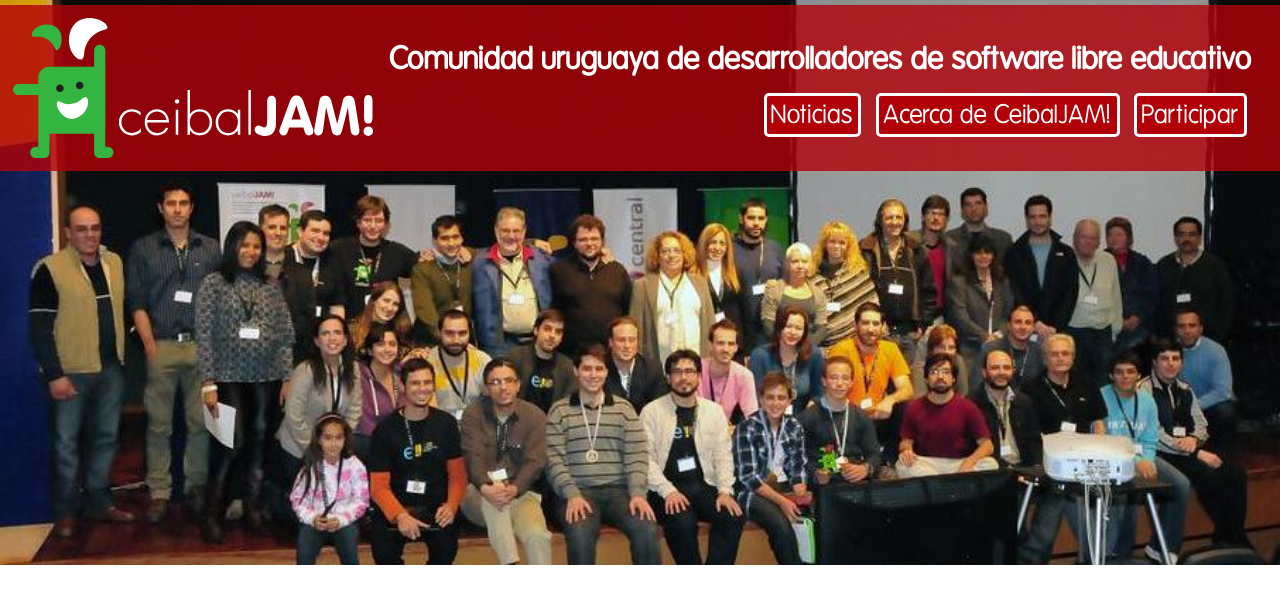
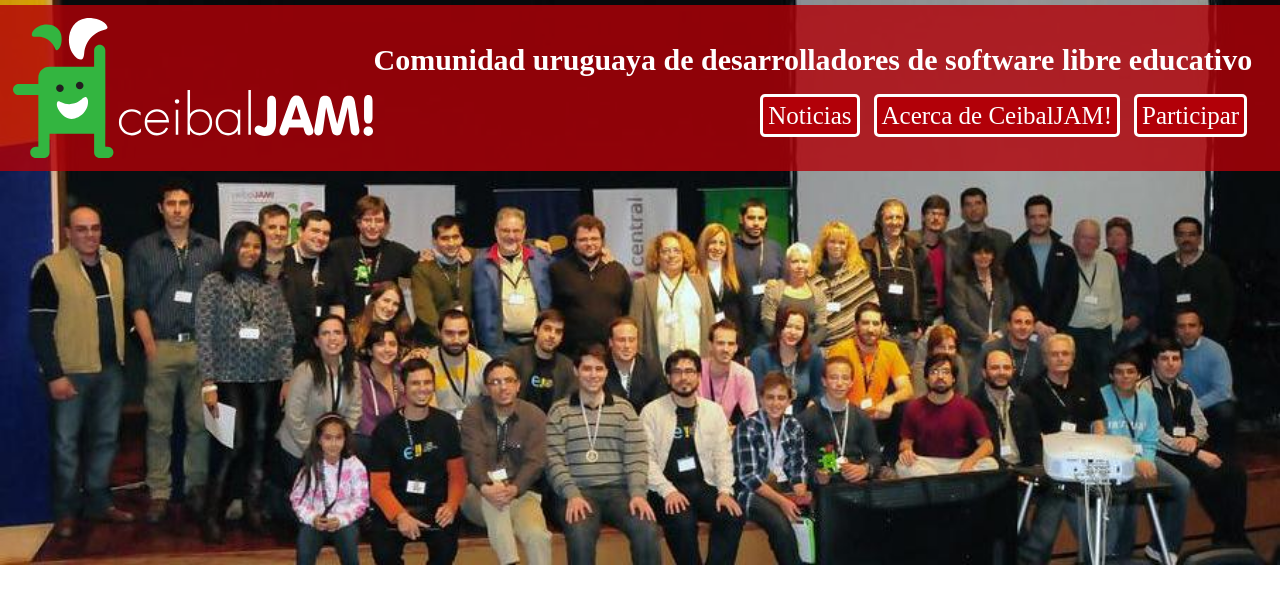
Before and after one commit to ceibaljam/portal, a Flask app: page / in a window 1280 px wide. Shown: the top 604 px of the page. Run offline with Flask 2, Linux system fonts and the light colour scheme; some libraries are stand-ins or nearby versions.

Commit message:
Use VAGRounded font
Signed-off-by: Daniel Francis <francis@sugarlabs.org>

```diff
--- a/static/style.css
+++ b/static/style.css
@@ -1,6 +1,6 @@
 @font-face {
-    font-family: 'Modata'; /*a name to be used later*/
-    src: url('/static/fonts/MgOpenModataRegular.ttf'); /*URL to font*/
+    font-family: 'VAGRounded'; /*a name to be used later*/
+    src: url('/static/fonts/VAGRounded-Light.ttf');
 }
 
 body, html {
```
Also changed, not shown: static/fonts/MgOpenModataRegular.ttf (deleted), static/fonts/VAGRounded-Light.ttf (added).
